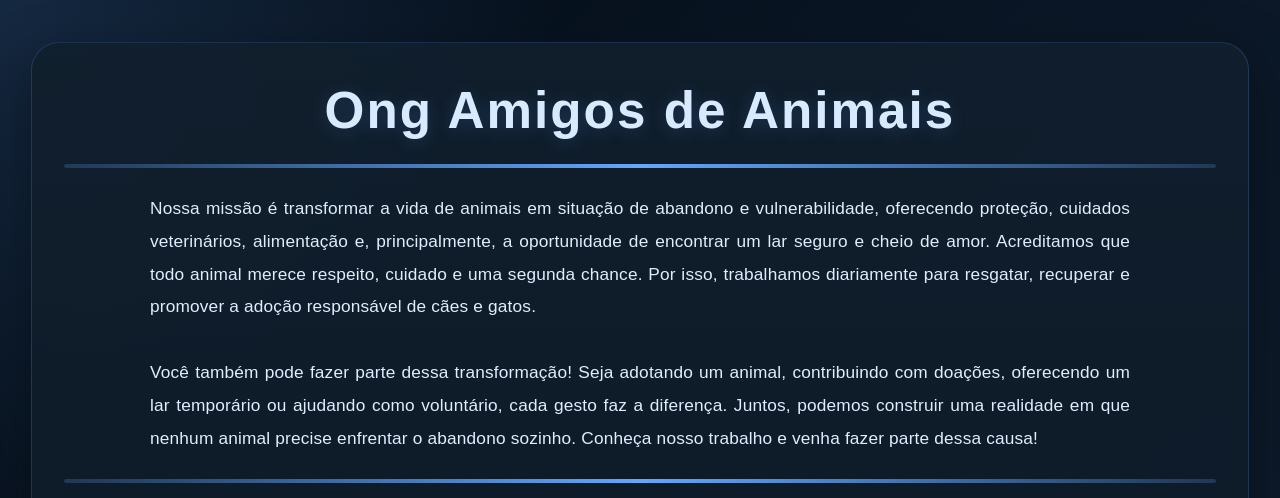
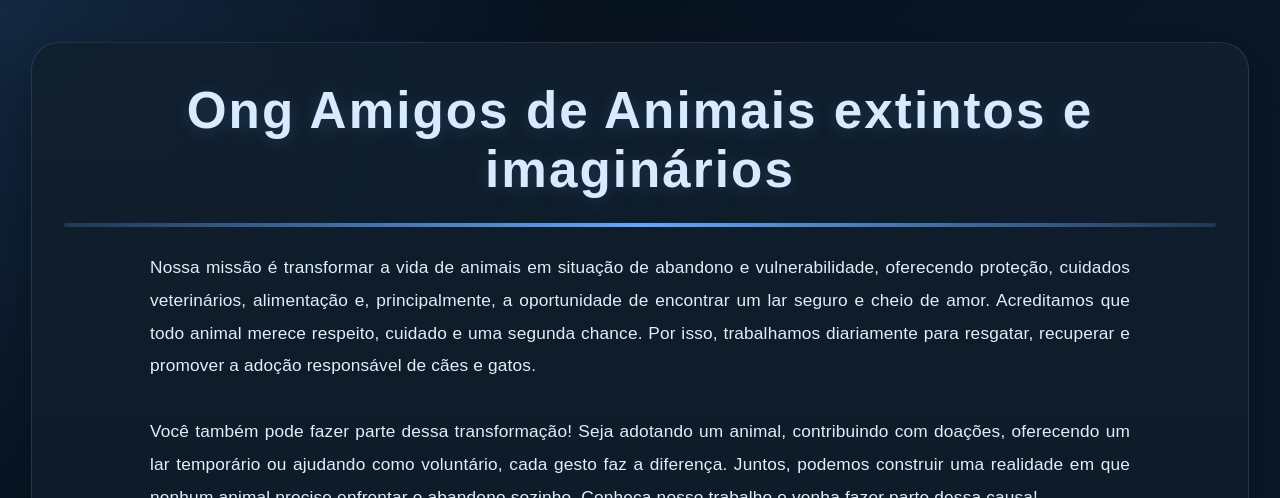
Before and after one commit to v21sobral/luisresponsivo, a plain HTML site: page animal/index.html in a window 1280 px wide. Shown: the top 498 px of the page. Drawn offline with Linux system fonts and the light colour scheme.

Commit message:
ong do s animais

```diff
--- a/animal/index.html
+++ b/animal/index.html
@@ -12,7 +12,7 @@
 <body>
     <div class="central">
 
-        <h1>Ong Amigos de Animais</h1>
+        <h1>Ong Amigos de Animais extintos e imaginários</h1>
         <hr>
         <p>Nossa missão é transformar a vida de animais em situação de abandono e vulnerabilidade, oferecendo proteção, cuidados veterinários, alimentação e, principalmente, a oportunidade de encontrar um lar seguro e cheio de amor. Acreditamos que todo animal merece respeito, cuidado e uma segunda chance. Por isso, trabalhamos diariamente para resgatar, recuperar e promover a adoção responsável de cães e gatos.
         <br></br>
```
